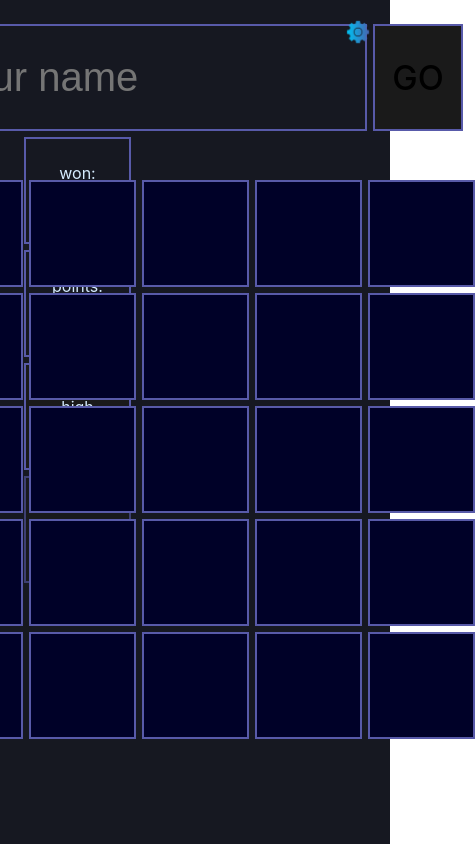
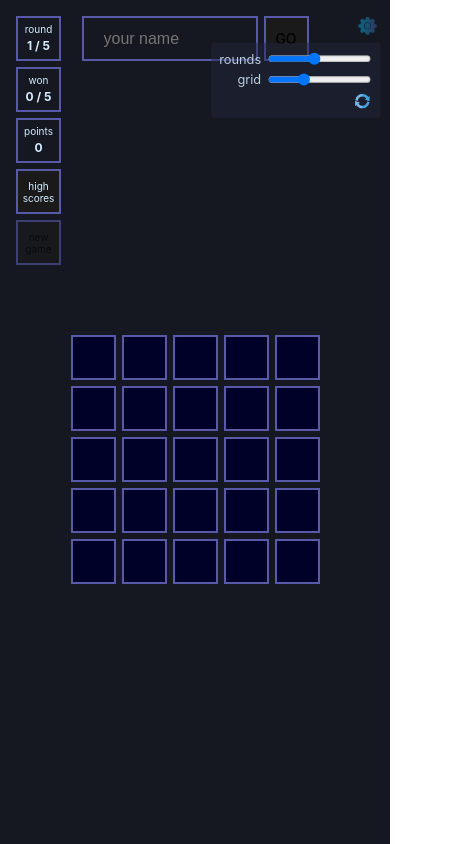
Before and after one commit to colespen/brainer, a React (Vite) app in the folder client/: page /game in a window 390 px wide. Both pictures are taken after a click on the button 358 px from the left and 32 px from the top of the page. Shown: the whole page, 475 px wide, since content can reach past the window. Built offline with nearby package versions, Linux system fonts and the light colour scheme.

Commit message:
responve design first pass

```diff
--- a/client/src/components/DashboardSide.tsx
+++ b/client/src/components/DashboardSide.tsx
@@ -49,19 +49,19 @@ const DashboardSide = ({
       }
     >
       <span className="dashboard-item">
-        <p>round:</p>
+        <p>round</p>
         <h2>
           {endOfGame ? roundAmount : roundCount} / {roundAmount}
         </h2>
       </span>
       <span className="dashboard-item won">
-        <p>won:</p>
+        <p>won</p>
         <h2>
           {winCount} / {roundAmount}
         </h2>
       </span>
       <span className="dashboard-item score">
-        <p>points:</p>
+        <p>points</p>
         <h2>{(totalFound + cardsFound) * 10}</h2>
       </span>
       <Link to="../highscores">
--- a/client/src/components/Highscores.css
+++ b/client/src/components/Highscores.css
@@ -74,3 +74,46 @@
 .game-link button {
   background-color: #1a1a1ade;
 }
+
+@media (max-width: 990px) {
+  .highscores-container {
+    width: 82%;
+  }
+  .highscores-container > h1 {
+    font-size: 2.5em;
+  }
+  .highscores-table {
+    font-size: 1.75rem;
+  }
+}
+
+@media (max-width: 600px) {
+  .highscores-container {
+    width: 85%;
+  }
+  .highscores-container > h1 {
+    font-size: 2.2em;
+  }
+  .highscores-table {
+    font-size: 1.45rem;
+  }
+}
+
+@media (max-width: 480px) {
+  .highscores-container {
+    width: 90%;
+  }
+  .highscores-container > h1 {
+    font-size: 1.95em;
+  }
+  .highscores-table {
+    font-size: 1.2rem;
+  }
+  .game-link {
+    .new-game {
+      font-size: 14px;
+      width: 65px;
+      height: 65px;
+    }
+  }
+}
--- a/client/src/components/Highscores.tsx
+++ b/client/src/components/Highscores.tsx
@@ -5,10 +5,13 @@ import Skeleton from "react-loading-skeleton";
 import "react-loading-skeleton/dist/skeleton.css";
 import { useFetchHighscores } from "../hooks/useFetchHighscores";
 import { formatDate } from "../lib/formatDate";
+import useCheckViewport from "../hooks/useCheckViewport";
 
 const Highscores = () => {
   const { highscores = [], loading, error } = useFetchHighscores();
   const [opacity, setOpacity] = useState({ opacity: 0 });
+
+  const { isLarge, isSmall } = useCheckViewport(1050, 400);
 
   useEffect(() => {
     const opacityTimer = setTimeout(() => {
@@ -61,10 +64,12 @@ const Highscores = () => {
         <div className="loading-container">
           {loading ? (
             <Skeleton
-              style={{ marginTop: 28 }}
+              style={{
+                marginTop: isLarge ? 28 : isSmall ? 25 : 15,
+              }}
               count={10}
-              width={1020}
-              height={50}
+              width={isLarge ? 1020 : isSmall ? 400 : 350}
+              height={isLarge ? 50 : isSmall ? 30 : 20}
               baseColor="#1a1d27"
               highlightColor="#3549ff"
             />
--- a/client/src/components/Settings.css
+++ b/client/src/components/Settings.css
@@ -13,11 +13,15 @@
   display: flex;
   flex-direction: column;
   align-items: flex-end;
+  padding: 8px 10px;
+  gap: 2px;
   opacity: 1;
-  transition: opacity 100ms ease;
+  background-color: #22273e75;
+  border-radius: 5px;
+  transition: opacity 300ms ease;
 }
 
-.settings.opaque {
+.settings.transparent {
   opacity: 0;
 }
 
@@ -47,13 +51,19 @@ input[type="range"] {
 .settings-btn:active {
   background-color: #242aff;
 }
-.settings-btn.cog.opaque {
+.settings-btn.cog.transparent {
   opacity: 0.45;
 }
 .settings-btn.reset {
-  margin-top: 0.3rem;
   height: 26px;
   width: 26px;
+}
+
+.slider label {
+  opacity: 0.85 !important;
+}
+#disabled-label {
+  opacity: 0.6 !important;
 }
 
 .game-reset:hover::after {
@@ -68,3 +78,18 @@ input[type="range"] {
   z-index: 100;
   white-space: nowrap;
 }
+
+@media (max-width: 990px) {
+  .settings-container {
+    scale: 0.85;
+    top: 0.5rem;
+    right: 0.5rem;
+  }
+}
+@media (max-width: 750px) {
+  .settings-container {
+    scale: 0.8;
+    top: 0rem;
+    right: -0.75rem;
+  }
+}
--- a/client/src/components/Settings.tsx
+++ b/client/src/components/Settings.tsx
@@ -8,6 +8,7 @@ import {
   showSettingsSet,
   selectedGameState,
 } from "./gameBoardSlice";
+import useCheckViewport from "../hooks/useCheckViewport";
 
 const Settings = ({ resetUserName }: { resetUserName: () => void }) => {
   const dispatch = useDispatch();
@@ -15,18 +16,21 @@ const Settings = ({ resetUserName }: { resetUserName: () => void }) => {
   const { gridN, userName, roundAmount, isNewGame, isGameEnd, showSettings } =
     gameBoard;
 
+  const { isLarge, isSmall } = useCheckViewport();
+
   const disabledInput = !!userName && !isGameEnd;
 
   useEffect(() => {
     if (!isNewGame) {
       dispatch(showSettingsSet(false));
     }
-  }, [dispatch, isNewGame]);
+    dispatch(showSettingsSet(isLarge));
+  }, [dispatch, isLarge, isNewGame]);
 
   return (
     <div className="settings-container">
       <button
-        className={"settings-btn cog" + (showSettings ? " opaque" : "")}
+        className={"settings-btn cog" + (showSettings ? " transparent" : "")}
         onClick={() => {
           dispatch(showSettingsSet(!showSettings));
         }}
@@ -39,11 +43,9 @@ const Settings = ({ resetUserName }: { resetUserName: () => void }) => {
         />
       </button>
 
-      <div className={"settings" + (!showSettings ? " opaque" : "")}>
+      <div className={"settings" + (!showSettings ? " transparent" : "")}>
         <div className="slider rounds-slider">
-          <label id={disabledInput ? "disabled-lable" : ""}>
-            rounds
-          </label>
+          <label id={disabledInput ? "disabled-lable" : ""}>rounds</label>
           <input
             type="range"
             min={1}
@@ -59,7 +61,7 @@ const Settings = ({ resetUserName }: { resetUserName: () => void }) => {
           <input
             type="range"
             min={4}
-            max={8}
+            max={isSmall ? 8 : 7} // max 7 for < 400px
             step={1}
             onChange={(e) => dispatch(gridNSet(Number(e.target.value)))}
             value={gridN}
--- a/client/src/components/styles.css
+++ b/client/src/components/styles.css
@@ -1,3 +1,20 @@
+.btn {
+  box-sizing: border-box;
+  height: 107px;
+  width: 107px;
+  border: 2px solid transparent;
+  padding: 0.6em 0.5em;
+  font-size: 1em;
+  font-weight: 500;
+  font-family: inherit;
+  background-color: #1a1a1a;
+  cursor: pointer;
+  transition: ease-out border-color 100ms;
+}
+.btn:hover {
+  border-color: #9294ff;
+}
+
 .gameboard-main {
   height: 100%;
   width: 100%;
@@ -146,3 +163,87 @@
   background-color: #1a1a1a;
   opacity: 0.6;
 }
+
+@media (max-width: 990px) {
+  .name-input {
+    font-size: 35px;
+    height: 90px;
+  }
+  .dashboard-item {
+    width: 90px;
+    height: 90px;
+  }
+  .new-game {
+    width: 90px;
+    height: 90px;
+  }
+  .btn {
+    height: 90px;
+    width: 90px;
+  }
+  .settings-container {
+    scale: 0.85;
+    top: 1rem;
+    right: -2rem;
+  }
+}
+@media (max-width: 750px) {
+  .name-input {
+    font-size: 24px;
+    height: 60px;
+  }
+  .dashboard-item {
+    width: 60px;
+    height: 60px;
+    font-size: 12px;
+  }
+  .name-btn {
+    font-size: 16px;
+  }
+  .new-game {
+    width: 60px;
+    height: 60px;
+    font-size: 12px;
+  }
+  .btn {
+    height: 60px;
+    width: 60px;
+  }
+  .settings-container {
+    top: 0.5rem;
+  }
+}
+
+@media (max-width: 480px) {
+  .game-dashboard-top {
+    top: 1rem;
+  }
+  .name-input {
+    font-size: 16px;
+    height: 45px;
+  }
+  .game-dashboard-side {
+    top: 1rem;
+    left: 1rem;
+  }
+  .dashboard-item {
+    width: 45px;
+    height: 45px;
+    font-size: 10px;
+  }
+  .name-btn {
+    font-size: 14px;
+  }
+  .dashboard-item h2 {
+    font-size: 12px;
+  }
+  .new-game {
+    font-size: 10px;
+    width: 45px;
+    height: 45px;
+  }
+  .btn {
+    height: 45px;
+    width: 45px;
+  }
+}
--- /dev/null
+++ b/client/src/hooks/useCheckViewport.ts
@@ -0,0 +1,29 @@
+import { useEffect, useState } from "react";
+
+const useCheckViewport = (
+  widthThresholdLarge = 900,
+  widthThresholdSmall = 400
+) => {
+  const [isLarge, setIsLarge] = useState<boolean>(false);
+  const [isSmall, setIsSmall] = useState<boolean>(false);
+
+  useEffect(() => {
+    const checkViewportWidth = () => {
+      const viewportWidth = window.innerWidth;
+      setIsLarge(viewportWidth > widthThresholdLarge);
+      setIsSmall(viewportWidth > widthThresholdSmall);
+    };
+
+    checkViewportWidth();
+
+    window.addEventListener("resize", checkViewportWidth);
+
+    return () => {
+      window.removeEventListener("resize", checkViewportWidth);
+    };
+  }, [widthThresholdLarge, widthThresholdSmall]);
+
+  return { isLarge, isSmall };
+};
+
+export default useCheckViewport;
--- a/client/src/index.css
+++ b/client/src/index.css
@@ -57,27 +57,6 @@ h1 {
   line-height: 1.1;
 }
 
-.btn {
-  box-sizing: border-box;
-  height: 107px;
-  width: 107px;
-  border: 2px solid transparent;
-  padding: 0.6em 0.5em;
-  font-size: 1em;
-  font-weight: 500;
-  font-family: inherit;
-  background-color: #1a1a1a;
-  cursor: pointer;
-  transition: ease-out border-color 100ms;
-}
-.btn:hover {
-  border-color: #9294ff;
-}
-/* button:focus,
-button:focus-visible {
-  outline: 4px auto -webkit-focus-ring-color;
-} */
-
 @media (prefers-color-scheme: light) {
   :root {
     color: #213547;
```
